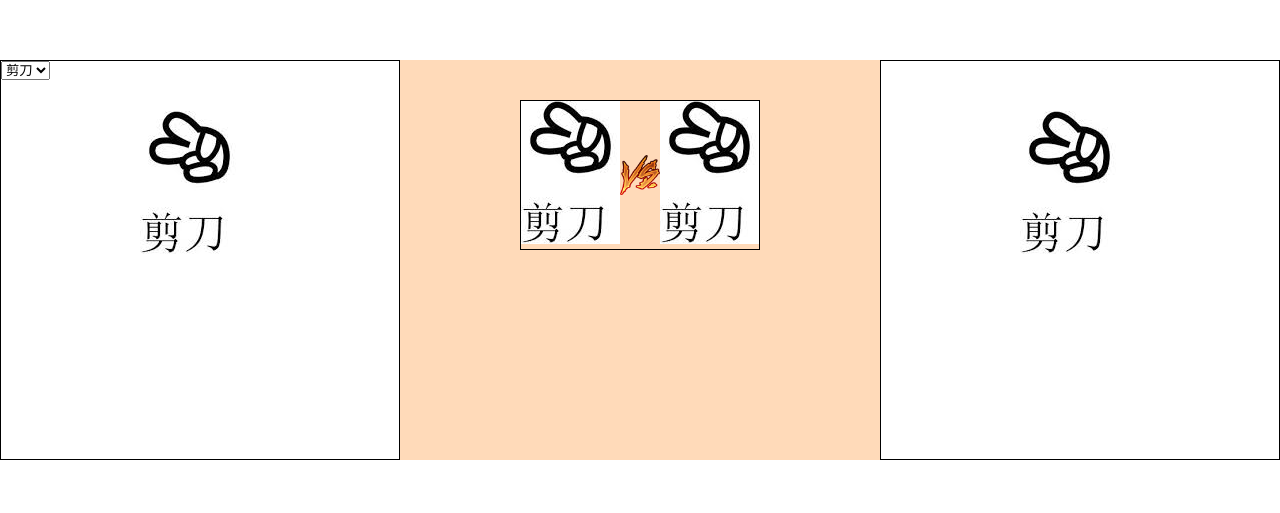
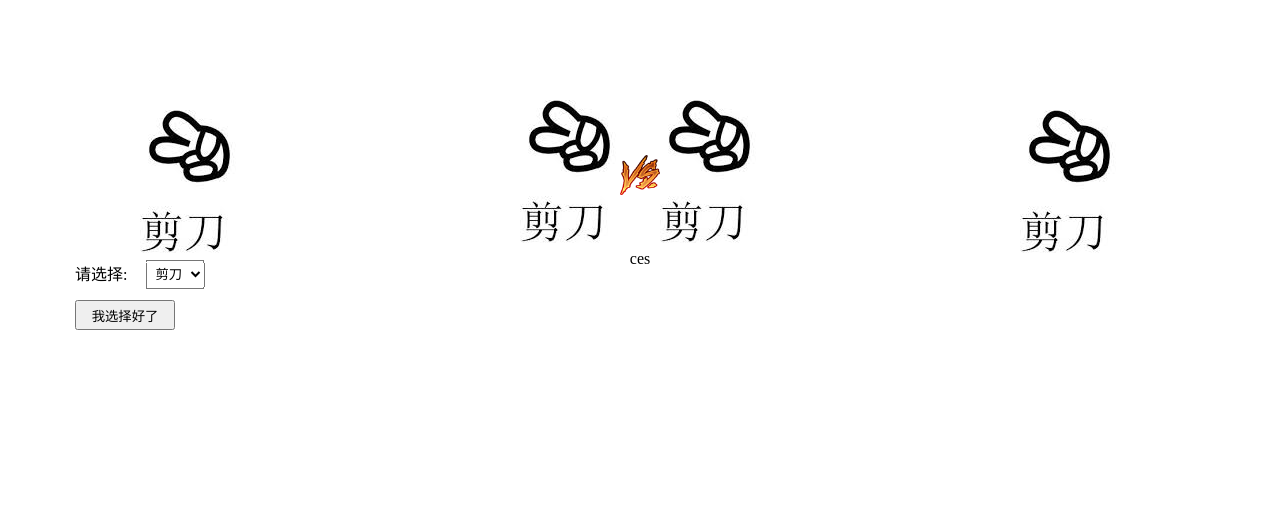
Before and after one commit to DrugsZ/IFE2017, a plain HTML site: page 剪子包袱锤/index.html in a window 1280 px wide. Shown: the part 180-693 px from the top of the page. Drawn offline with Linux system fonts and the light colour scheme.

Commit message:
调整布局

```diff
--- a/剪子包袱锤/index.html
+++ b/剪子包袱锤/index.html
@@ -11,14 +11,22 @@
     <div class="wrapper">
         <div class="left">
         <!-- 玩家操作区 -->
-            <div class="options select-base">
+            <div class="options select-base" id="person-select">
 
             </div>
-            <select>
-                <option value="scissors">剪刀</option>
-                <option value="rock">石头</option>
-                <option value="paper">布</option>
-            </select>
+            <div class="control">
+                <div>
+                    <label class="select-label">请选择:</label>
+                    <select class="select">
+                        <option value="scissors">剪刀</option>
+                        <option value="rock">石头</option>
+                        <option value="paper">布</option>
+                    </select>
+                </div>
+                <div>
+                    <button class="submit">我选择好了</button>
+                </div>
+            </div>
         </div>
         <!-- 对比区 -->
         <div class="center">
@@ -34,10 +42,11 @@
                 </div>
             </div>
             <div>
+                <p class="result">ces</p>
             </div>
         </div>
         <div class="right">
-            <div class="options select-base">
+            <div class="options select-base" id="pc-select">
 
             </div>
         </div>
@@ -45,6 +54,12 @@
     <script src="./script.js"></script>
     <script>
         let mora = new Mora()
+
+        let result = query('.submit')
+
+        result.addEventListener('click',e=>{
+            mora.goCompare()
+        },false)
     </script>
 </body>
 </html>
--- a/剪子包袱锤/style.css
+++ b/剪子包袱锤/style.css
@@ -23,7 +23,7 @@
     height: 400px;
     margin-left: -400px;
     /* background: red; */
-    border: 1px solid;
+    /* border: 1px solid; */
     box-sizing: border-box;
     position: relative;
 }
@@ -31,7 +31,7 @@
     width: 100%;
     height:400px;
     float: left;
-    background: peachpuff;
+    /* background: peachpuff; */
     padding-top:40px;
     box-sizing: border-box;
 }
@@ -39,7 +39,7 @@
     width: 400px;
     float: right;
     /* background: #000000; */
-    border: 1px solid;
+    /* border: 1px solid; */
     margin-right:-400px;
     height:400px;
     box-sizing: border-box;
@@ -50,7 +50,7 @@
     margin: 0 auto;
     height: 150px;
     box-sizing: border-box;
-    border:1px solid #000000;
+    /* border:1px solid #000000; */
     position: relative;
 }
 .vs-show-space{
@@ -66,7 +66,7 @@
 }
 .select-base{
     background: url(./image/下载.jpg) no-repeat;
-    transition: 1s ease-in-out
+    /* transition: 1s ease-in-out */
 }
 .show-space{
     width: calc(50% - 20px);
@@ -99,3 +99,31 @@
 .scissors{
     background-position: 20px 0px;
 }
+.select{
+    position: absolute;
+    /* top:50%; */
+    left:100px;
+    transform: translateX(-50%);
+    padding: 5px;
+    /* margin-top: 10px; */
+}
+.control{
+    position: absolute;
+    width: 250px;
+    height: 250px;
+    top:50%;
+    left:50%;
+    transform: translateX(-50%);
+}
+.select-label{
+    line-height: 30px;
+}
+.result{
+    text-align: center
+}
+.submit{
+    width: 100px;
+    height: 30px;
+    top: 10px;
+    position: relative;
+}
```
